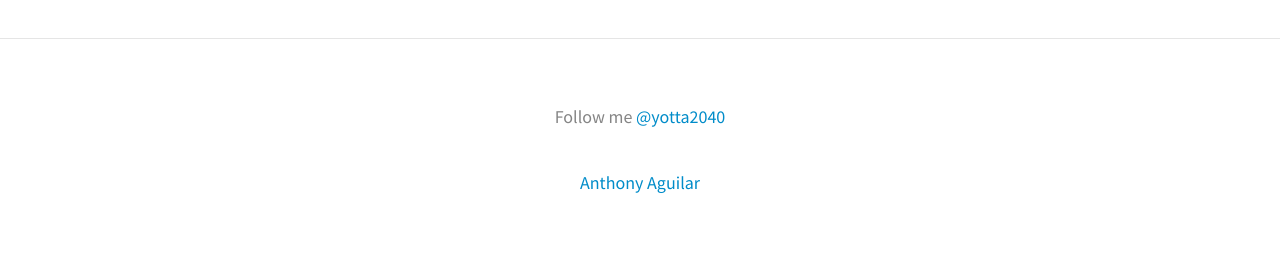
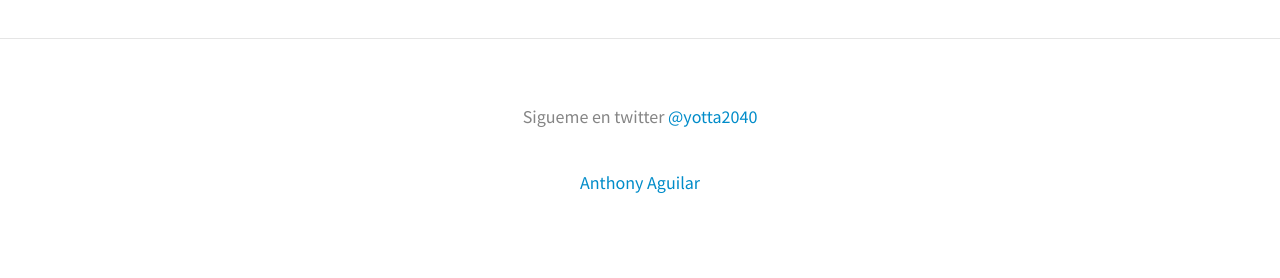
Before and after one commit to yotta2040/yotta2040.github.io, a Jekyll site: the page built from index.html, in a window 1280 px wide. Shown: the part 804-1082 px from the top of the page. Built offline with Jekyll 4.4.1, drawn with Linux system fonts in a browser that asks for light colours; nearby versions of some CDN libraries; the list of posts is cut into pages by our own code; comment, search, counter and statistics services are not loaded.

```diff
--- a/_config.yml
+++ b/_config.yml
@@ -18,7 +18,7 @@ themesetting:
      <p>Me gusta la tecnologia, la programacion, la musica, todo lo relacionado a la exploracion espacial, aprender nuevas cosa y enseñar a los demas!.</p>
   header_text_feature_image:
   footer_text: >
-   Follow me <a href="https://twitter.com/yotta2040">@yotta2040</a>
+   Sigueme en twitter <a href="https://twitter.com/yotta2040">@yotta2040</a>
 
   # Icons
   rss: false
@@ -44,7 +44,7 @@ themesetting:
 
   # Scripts
   google_analytics:
-  disqus_shortname:
+  disqus_shortname: "yotta2040"
   katex:  # Enable if using math markup
 
   # Localization strings
```
